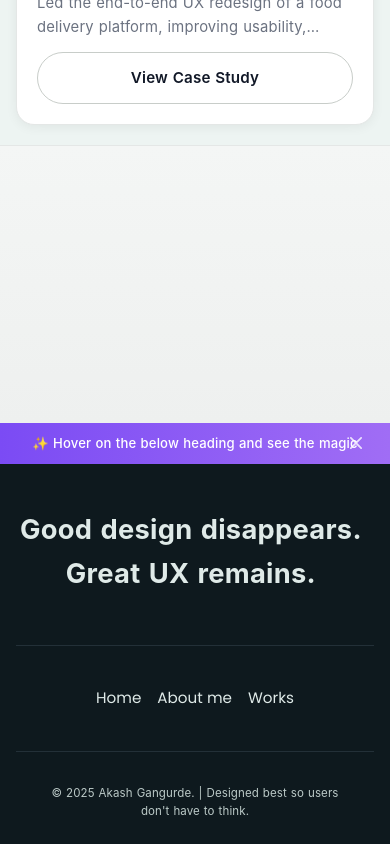
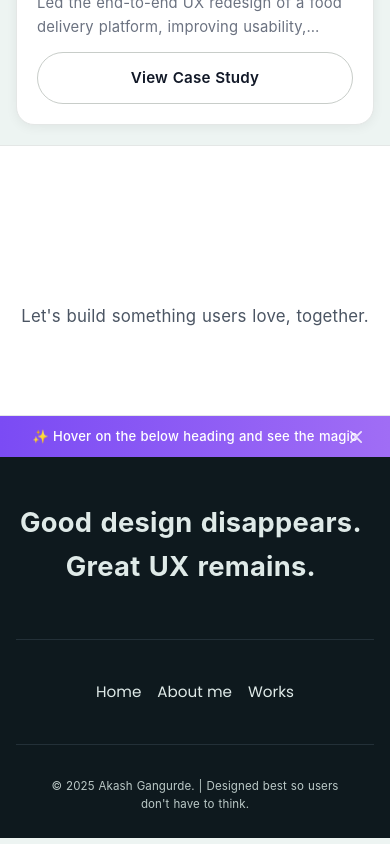
Before and after one commit to AkashGangurde02/Portfolio, a React (Vite) app: page /work in a window 390 px wide. Shown: the part 1684-2528 px from the top of the page. Built offline with nearby package versions, Linux system fonts and the light colour scheme.

Commit message:
style(mobile): refine CTA spacing, fix gsap stagger, make experience section full-width

```diff
--- a/src/components/ExperienceSection.css
+++ b/src/components/ExperienceSection.css
@@ -119,6 +119,20 @@
 }
 
 @media (max-width: 768px) {
+    .experience-section {
+        padding-left: 0;
+        padding-right: 0;
+    }
+
+    /* Break out of the About page's 1.5rem container padding on mobile */
+    .experience-section.embedded {
+        padding-left: 0;
+        padding-right: 0;
+        margin-left: -1.5rem;
+        margin-right: -1.5rem;
+        width: auto; /* Required when using negative margins to prevent overflow */
+    }
+
     .experience-item {
         flex-direction: column;
         align-items: flex-start;
--- a/src/pages/Work.css
+++ b/src/pages/Work.css
@@ -270,10 +270,32 @@
     }
 
     .work-bottom-cta {
-        padding: 12px 0 40px;
+        padding: 40px 20px 48px;
+        background: #ffffff;
+        border-top: 1px solid var(--wc-border);
+        border-bottom: 1px solid var(--wc-border);
+    }
+
+    .cta-container {
+        padding: 0;
+    }
+
+    .cta-headline {
+        font-size: 2rem;
+        margin-bottom: 8px;
     }
 
     .cta-subheadline {
-        margin-bottom: 20px;
+        font-size: 1.05rem;
+        color: #4b5563; /* Darker gray to prevent it washing out */
+        margin-bottom: 24px;
+        line-height: 1.5;
+        opacity: 1 !important;
+    }
+
+    .cta-button-large {
+        width: 100%;
+        justify-content: center;
+        padding: 16px 0;
     }
 }
--- a/src/pages/Work.jsx
+++ b/src/pages/Work.jsx
@@ -79,7 +79,6 @@ const Work = () => {
                 y: 40,
                 opacity: 0,
                 duration: 0.8,
-                stagger: 0.15,
                 ease: 'power3.out'
             })
         })
```
